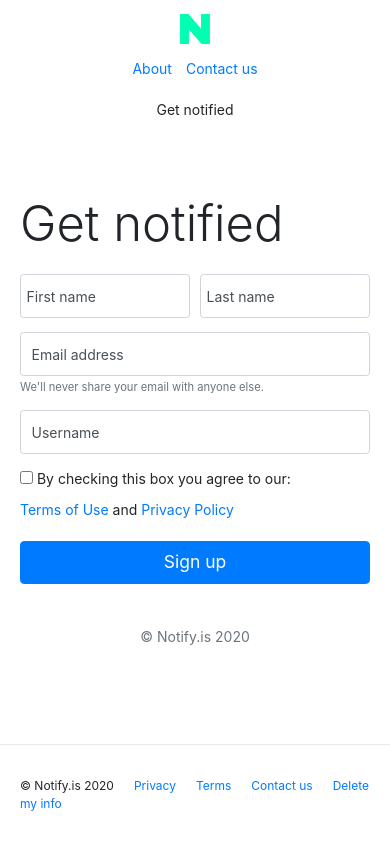
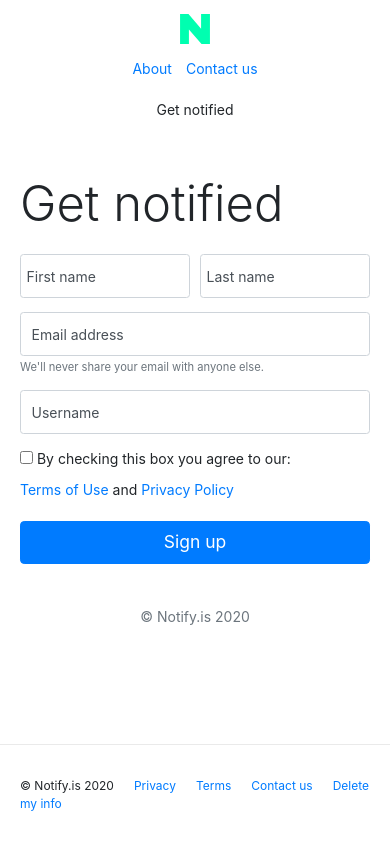
Before and after one commit to oliverproud/notify.is, a Next.js app: page /signup in a window 390 px wide. Built offline with nearby package versions, Linux system fonts and the light colour scheme.

Commit message:
update signup form margins

```diff
--- a/styles/global.css
+++ b/styles/global.css
@@ -92,7 +92,7 @@ a:hover {
   display: flex;
   justify-content: center;
   align-items: center;
-  margin-top: 150px;
+  margin-top: 100px;
 }
 
 .form-signup {
@@ -100,12 +100,13 @@ a:hover {
   max-width: 420px;
   padding: 15px;
 }
+
 @media (max-width: 768px) {
   .form-signup {
     padding: 20px;
   }
   .form-container {
-    margin-top: 20px;
+    margin-top: 0px;
   }
 }
 
```
